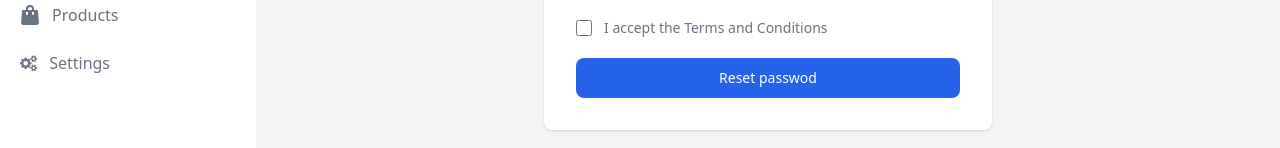
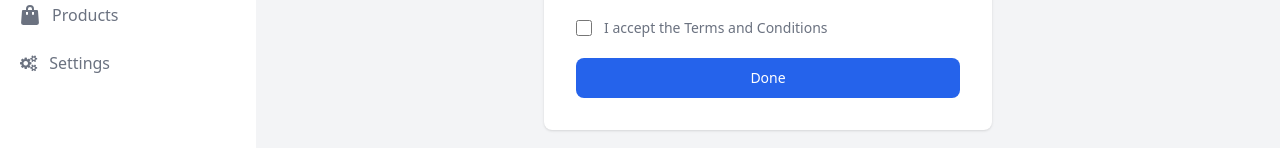
Before and after one commit to yadamoon/Admin-Panel, a React (Vite) app in the folder Dashboard/: page /ForgetPassword in a window 1280 px wide. Both pictures are taken after typing "name@example.com" into the empty fields and a click on the button "Reset passwod". Shown: the part 442-590 px from the top of the page. Built offline with nearby package versions, Linux system fonts and the light colour scheme.

Commit message:
updated the name of button

```diff
--- a/Dashboard/src/components/pages/ForgetPassword.jsx
+++ b/Dashboard/src/components/pages/ForgetPassword.jsx
@@ -124,7 +124,7 @@ export const CreateNewPassword = () => {
                 type="submit"
                 className="w-full text-white bg-blue-600 hover:bg-primary-700 focus:ring-4 focus:outline-none focus:ring-primary-300 font-medium rounded-lg text-sm px-5 py-2.5 text-center  "
               >
-                Reset passwod
+                Done
               </button>
             </form>
           </div>
```
